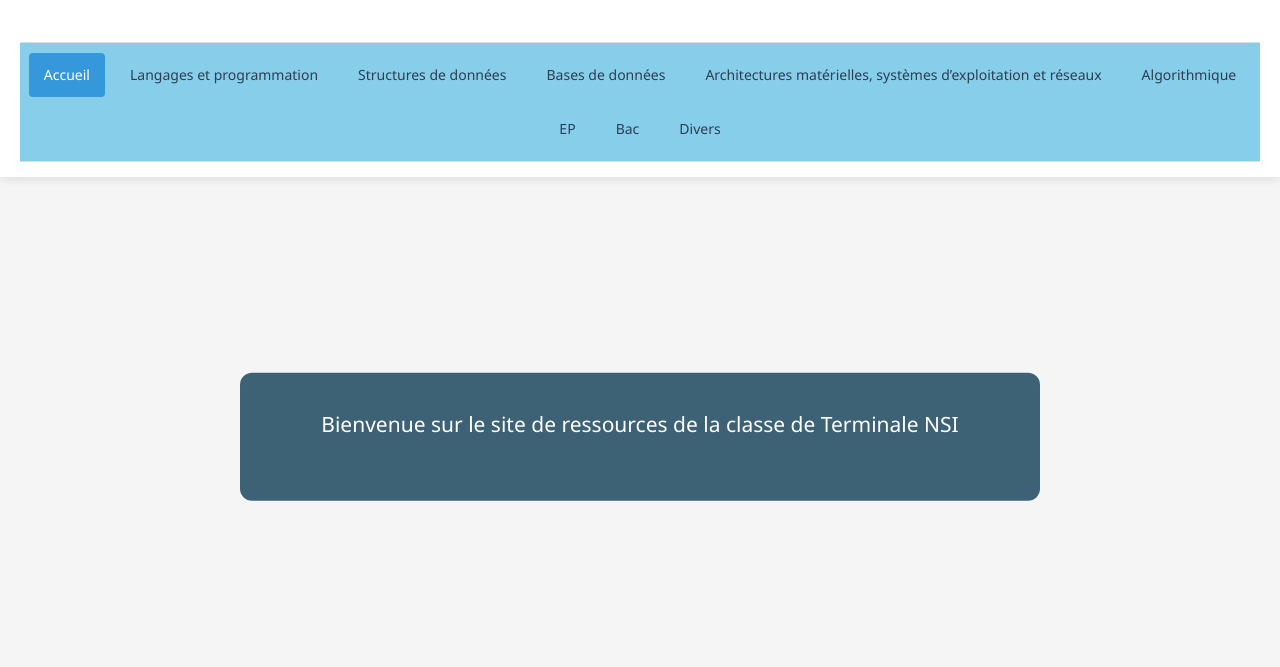
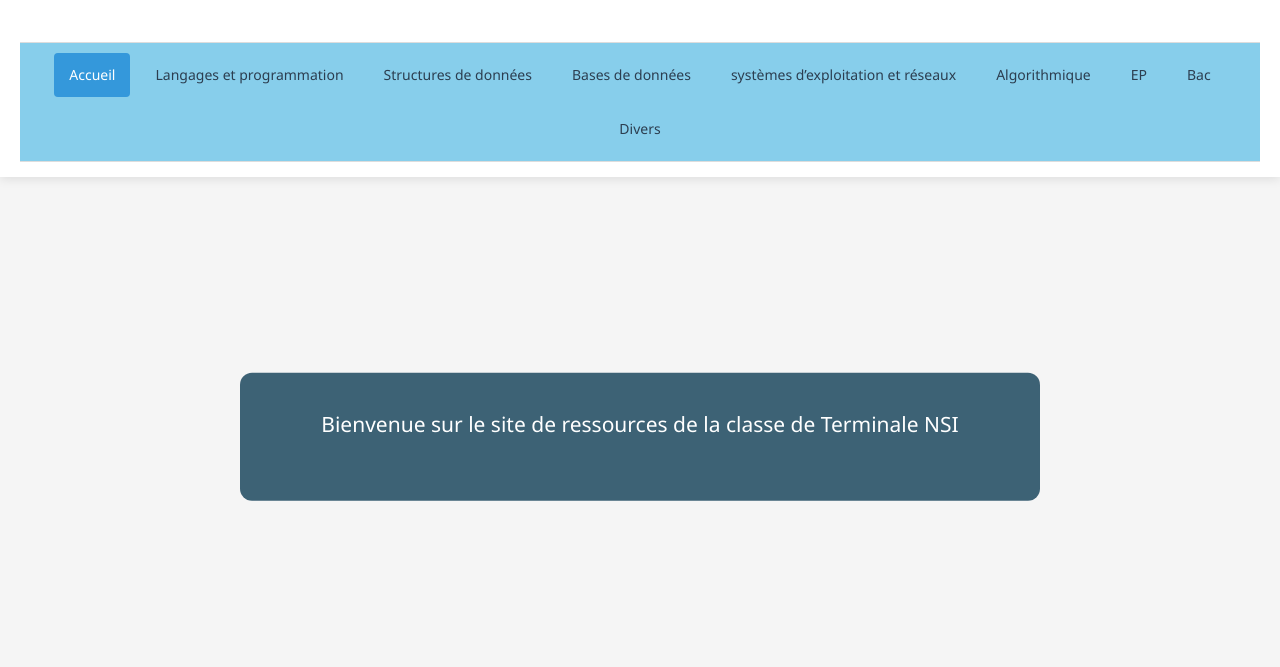
Before and after one commit to MEULALI/NSI_Terminale, a plain HTML site: page index.html in a window 1280 px wide. Shown: the part 133-800 px from the top of the page. Drawn offline with Linux system fonts and the light colour scheme.

Commit message:
Update index.html

```diff
--- a/index.html
+++ b/index.html
@@ -374,7 +374,7 @@ button, .btn, a {
 
             <a href="cours3T.html">Bases de données</a>
 
-            <a href="cours4T.html">Architectures matérielles, systèmes d’exploitation et réseaux</a>
+            <a href="cours4T.html">systèmes d’exploitation et réseaux</a>
 
             <a href="cours5T.html">Algorithmique</a>
 
```
